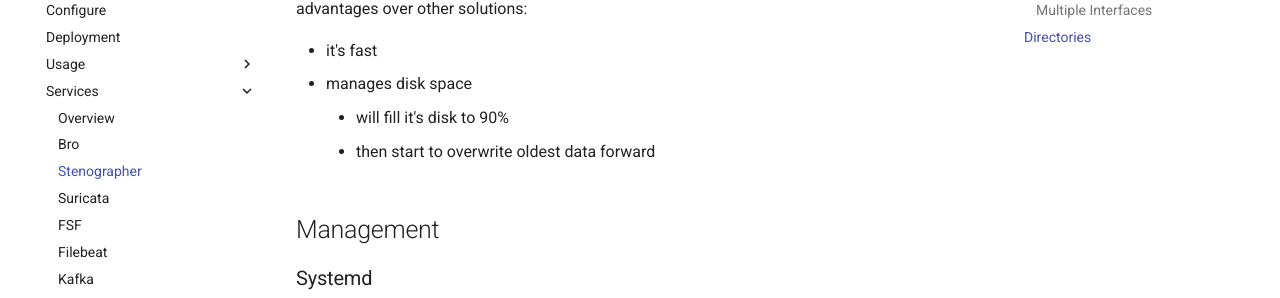
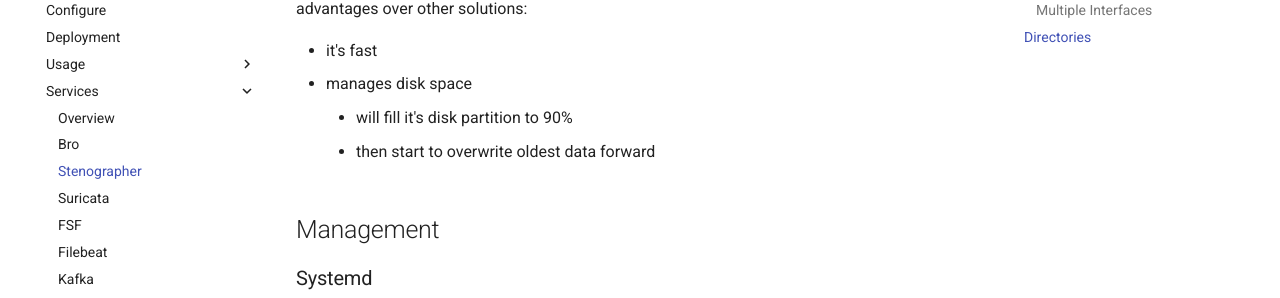
Before and after one commit to seven62/mkdocs-demo, an MkDocs documentation site: the page built from docs/services/stenographer.md, in a window 1280 px wide and 1394 px high. Shown: the part 209-507 px from the top of the window. Built offline with MkDocs 1.6.1 and Material for MkDocs 9.7.7, drawn with Linux system fonts in a browser that asks for light colours; comment, search, counter and statistics services are not loaded.

Commit message:
clarify steno 90% behavior

```diff
--- a/docs/services/stenographer.md
+++ b/docs/services/stenographer.md
@@ -6,7 +6,7 @@ solutions:
 
 * it's fast
 * manages disk space
-    * will fill it's disk to 90%
+    * will fill it's disk partition to 90%
     * then start to overwrite oldest data forward
 
 ## Management
```
